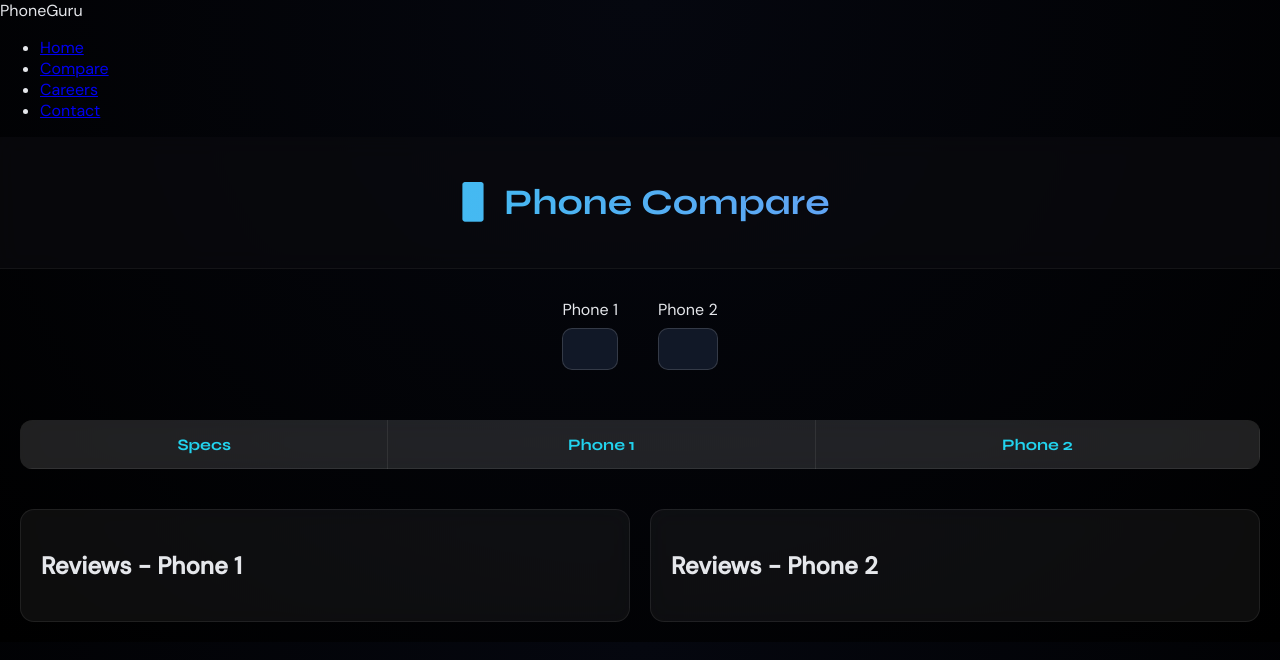
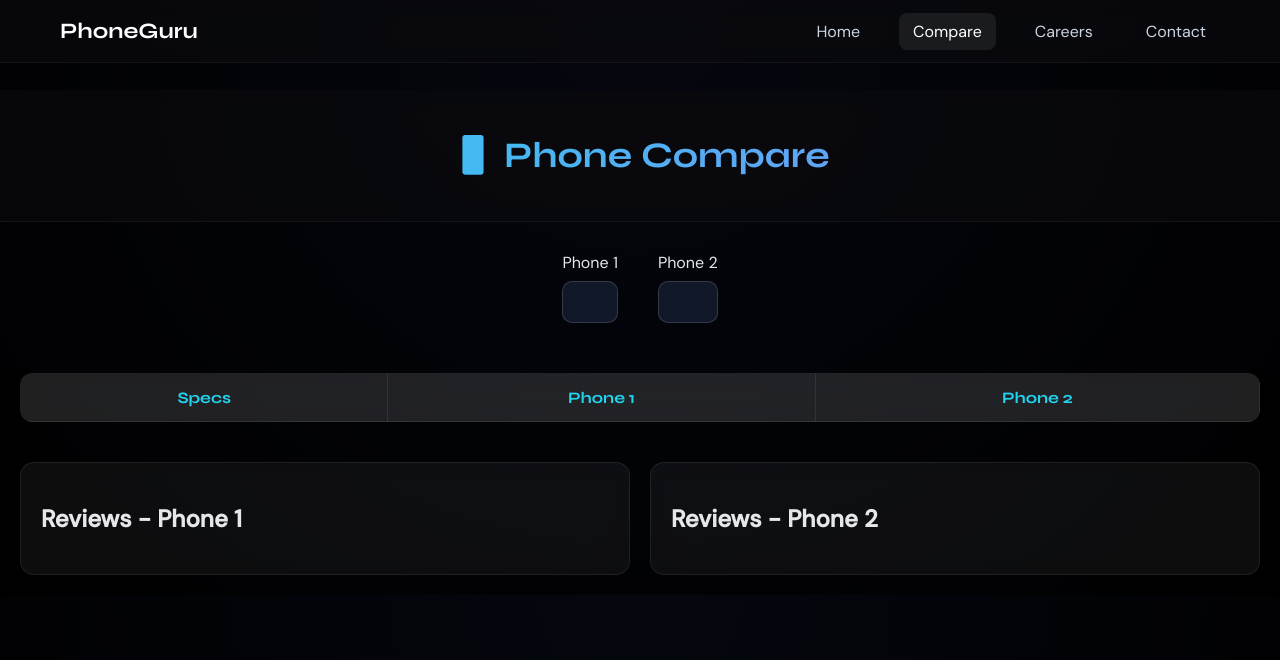
Before and after one commit to mohamednowfal1405-crypto/PhoneGuru, a website: page public/compare.html in a window 1280 px wide. Drawn offline with Linux system fonts and the light colour scheme; no server answers.

Commit message:
Fix navbar styles missing in compare_style.css

```diff
--- a/public/compare.html
+++ b/public/compare.html
@@ -17,7 +17,7 @@
 <ul class="nav-links">
 <li><a href="index.html">Home</a></li>
 <li><a href="compare.html" class="active">Compare</a></li>
-<li><a href="careers.html">Careers</a></li>
+<li><a href="career.html">Careers</a></li>
 <li><a href="contact.html">Contact</a></li>
 </ul>
 </div>
--- a/public/compare_style.css
+++ b/public/compare_style.css
@@ -1,3 +1,55 @@
+/* ───────── NAVBAR ───────── */
+.navbar{
+position:fixed;
+top:0;
+width:100%;
+background:rgba(10,10,15,0.7);
+backdrop-filter:blur(12px);
+padding:18px 0;
+z-index:1000;
+border-bottom:1px solid rgba(255,255,255,0.05);
+}
+
+.nav-container{
+padding:0 60px;
+display:flex;
+justify-content:space-between;
+align-items:center;
+}
+
+.logo{
+color:#fff;
+font-size:22px;
+font-family:'Syne', sans-serif;
+font-weight:700;
+}
+
+.nav-links{
+list-style:none;
+display:flex;
+gap:25px;
+margin:0;
+padding:0;
+}
+
+.nav-links li{
+list-style:none;
+}
+
+.nav-links a{
+text-decoration:none;
+color:#cbd5e1;
+padding:8px 14px;
+border-radius:8px;
+transition:0.3s;
+}
+
+.nav-links a:hover,
+.nav-links .active{
+background:rgba(255,255,255,0.08);
+color:#fff;
+}
+
 /* ───────── BODY ───────── */
 body {
     margin: 0;
@@ -8,6 +60,7 @@ body {
 
 /* ───────── HEADER ───────── */
 header {
+    margin-top: 90px;
     text-align: center;
     padding: 20px;
     background: rgba(10,10,15,0.7);
```
